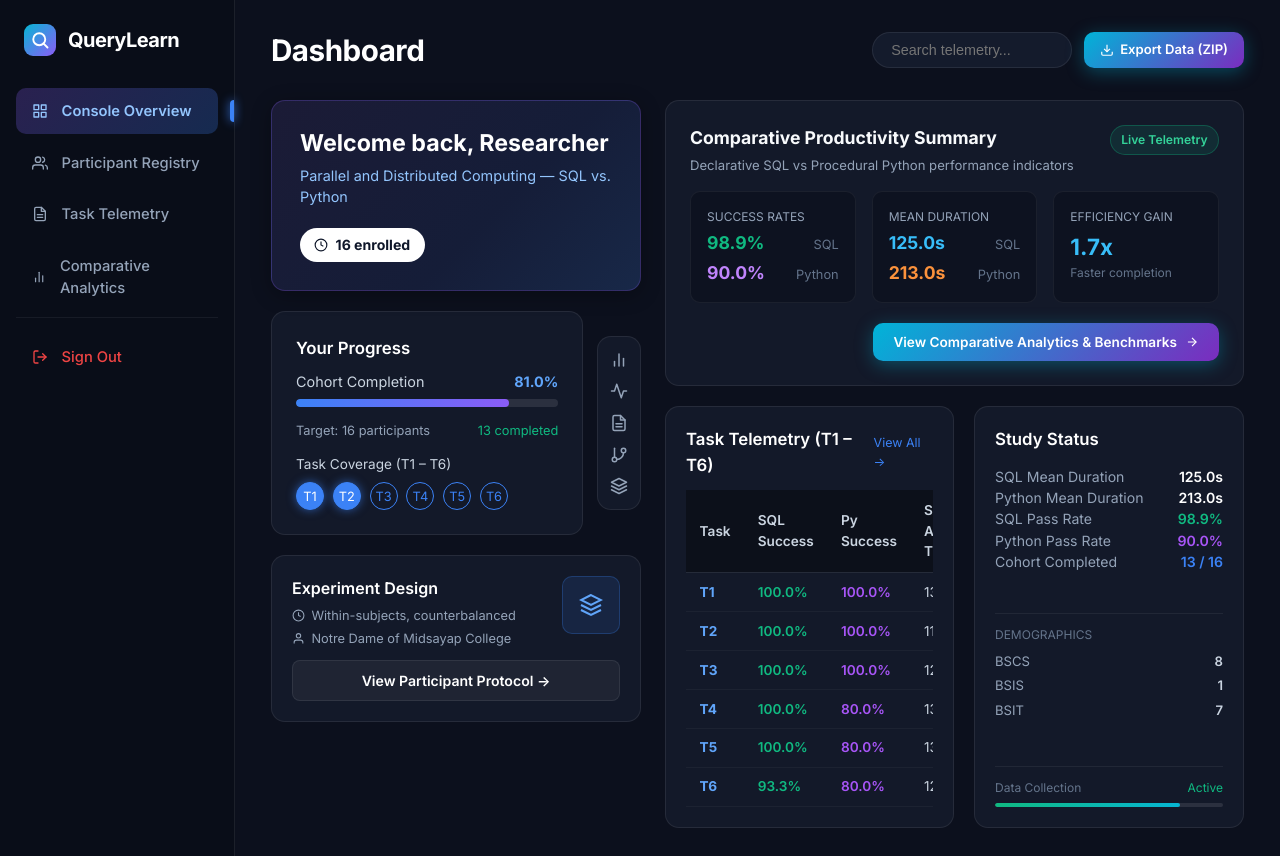
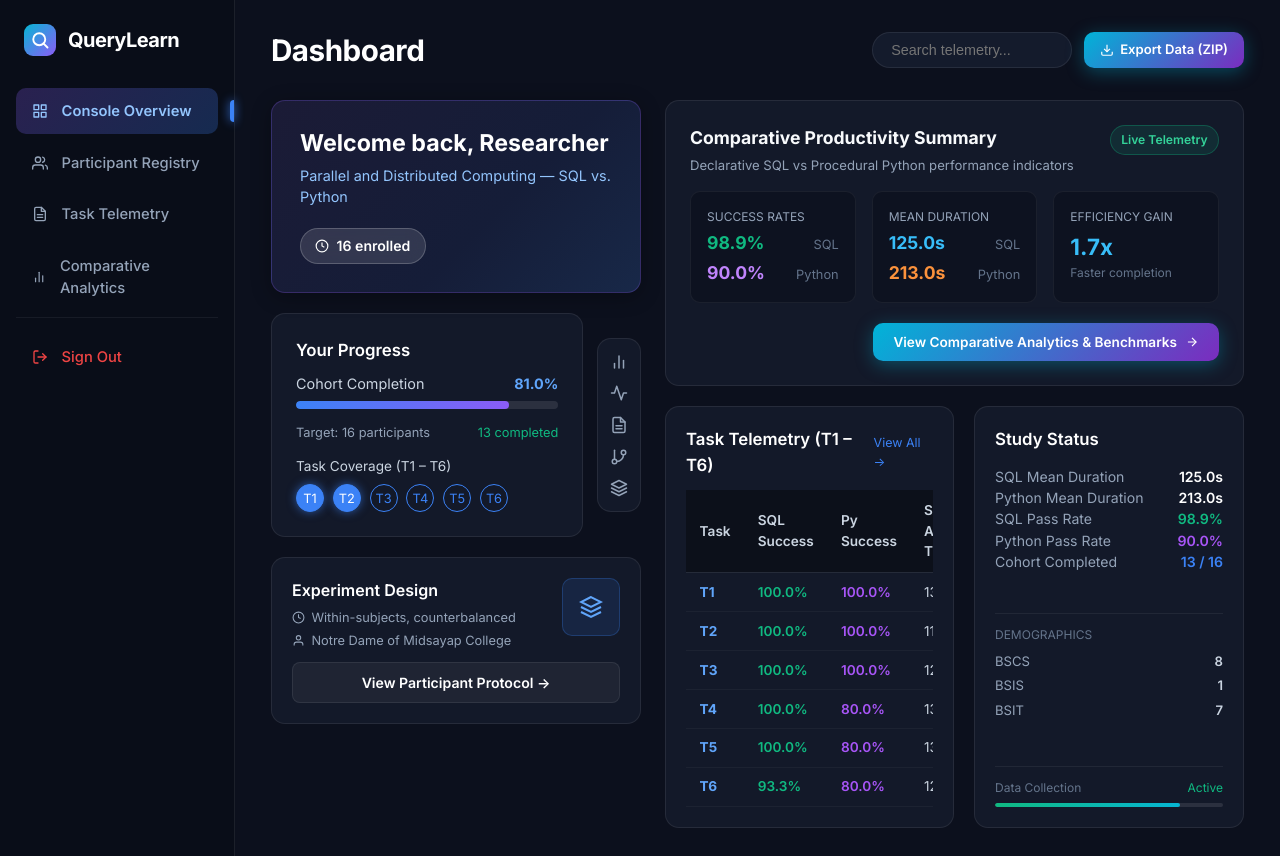
Before and after one commit to DeathKnell837/querylearn, a Flask app: page /dashboard/ in a window 1280 px wide. Run offline with Flask 3, Linux system fonts and the light colour scheme; a user stored in the database is signed in; data comes from the database, SQL or seed files in the repository.

Commit message:
Eliminate last remaining white backgrounds in CSS for toast and welcome pill

```diff
--- a/static/css/style.css
+++ b/static/css/style.css
@@ -589,8 +589,8 @@ body {
   width: 20px;
   height: 20px;
   border-radius: 50%;
-  background-color: #ffffff;
-  color: #10b981;
+  background-color: rgba(255, 255, 255, 0.2);
+  color: #ffffff;
   display: flex;
   align-items: center;
   justify-content: center;
@@ -809,12 +809,14 @@ body {
   display: inline-flex;
   align-items: center;
   gap: 0.45rem;
-  background-color: #ffffff;
-  color: #0f172a;
+  background-color: rgba(255, 255, 255, 0.12);
+  border: 1px solid rgba(255, 255, 255, 0.2);
+  backdrop-filter: blur(8px);
+  color: #ffffff;
   padding: 0.4rem 0.9rem;
   border-radius: var(--radius-pill);
   font-size: 0.88rem;
-  font-weight: 700;
+  font-weight: 600;
 }
 
 /* Widget 2: Your Progress Card */
```
